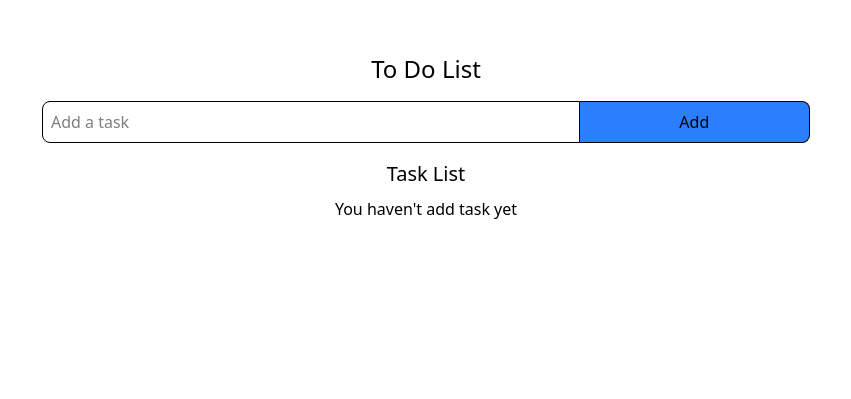
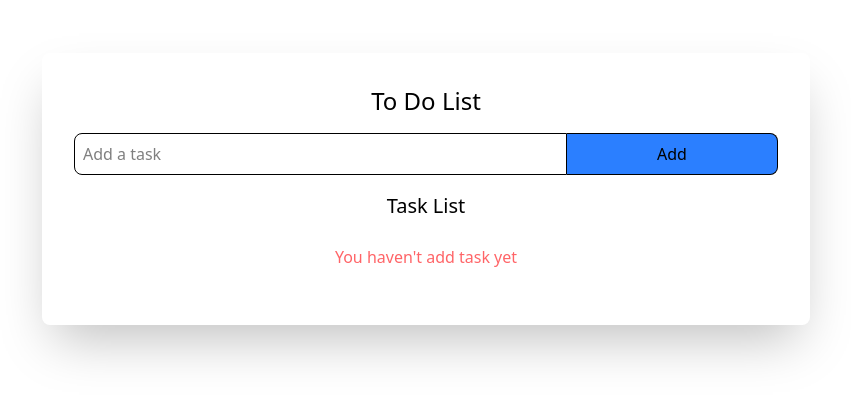
Before and after one commit to Aghakarim-23/simpleToDolist, a plain HTML site: page index.html in a window 1280 px wide. Shown: the part 107-506 px from the top of the page, without its empty margins (214-1065 px from the left). Drawn offline with nearby package versions, Linux system fonts and the light colour scheme.

Commit message:
link added

```diff
--- a/index.html
+++ b/index.html
@@ -7,7 +7,7 @@
     <title>To Do List</title>
 </head>
 <body class="mt-[10rem] flex flex-col justify-center items-center px-3">
-    <div id="toDoContainer" class="max-w-[768px] w-full flex flex-col justify-center items-center">
+    <div id="toDoContainer" class="max-w-[768px] w-full flex flex-col justify-center items-center shadow-2xl p-5 md:p-8 rounded-lg ">
         <h1 class="text-2xl">To Do List</h1>
         <div class="flex mt-4 w-full">
             <input type="text" placeholder="Add a task" class="border w-[70%] pl-2 py-2 rounded-l-lg outline-none">
--- a/script.js
+++ b/script.js
@@ -24,7 +24,7 @@ function addTask() {
 
 function renderTask() {
   if (tasks.length === 0) {
-    taskList.innerHTML = `<p class="text-center">You haven't add task yet</p>`;
+    taskList.innerHTML = `<p class="text-center text-red-400 mt-4">You haven't add task yet</p>`;
   } else {
     taskList.innerHTML = tasks
       .map(
```
Also changed, not shown: 1 other file.
